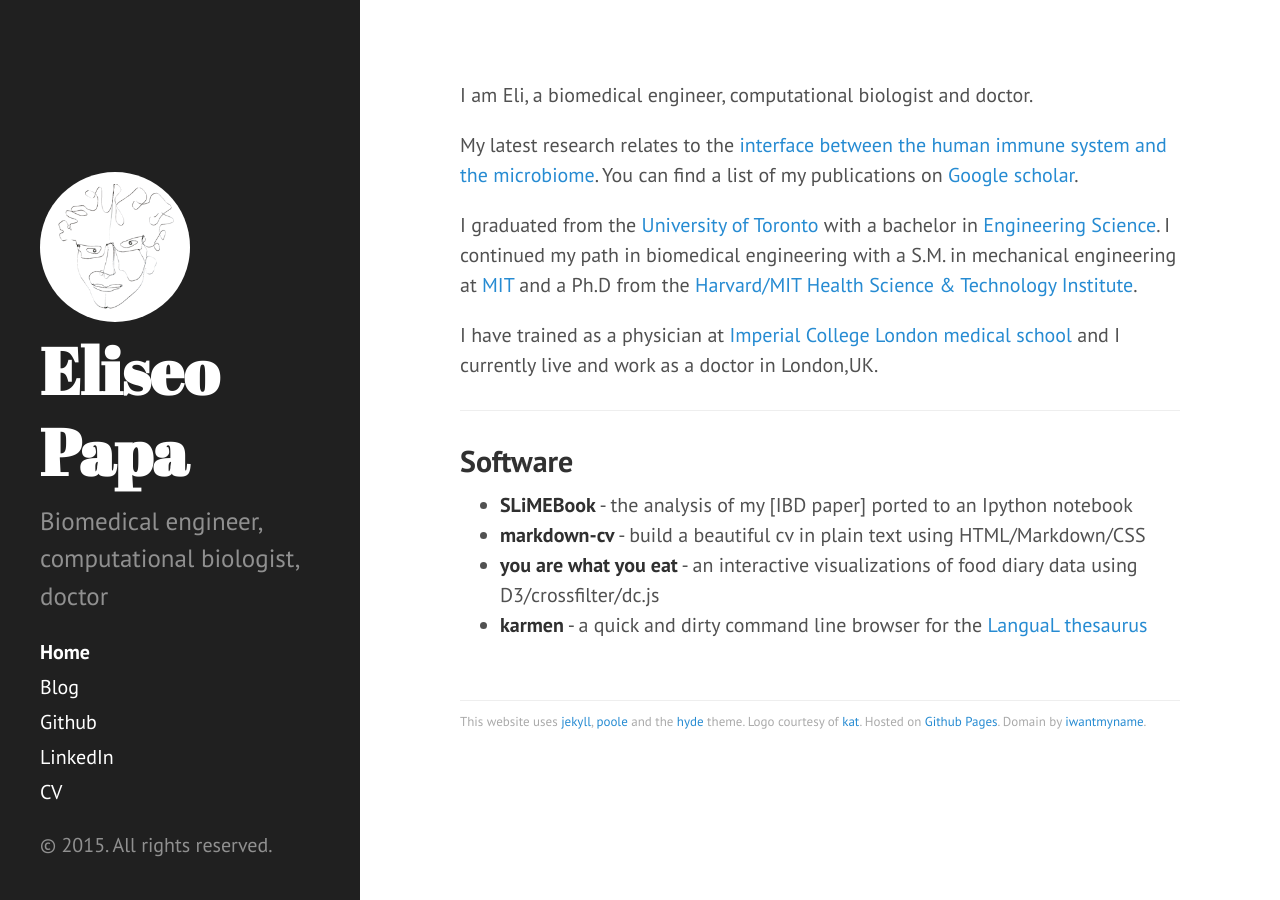
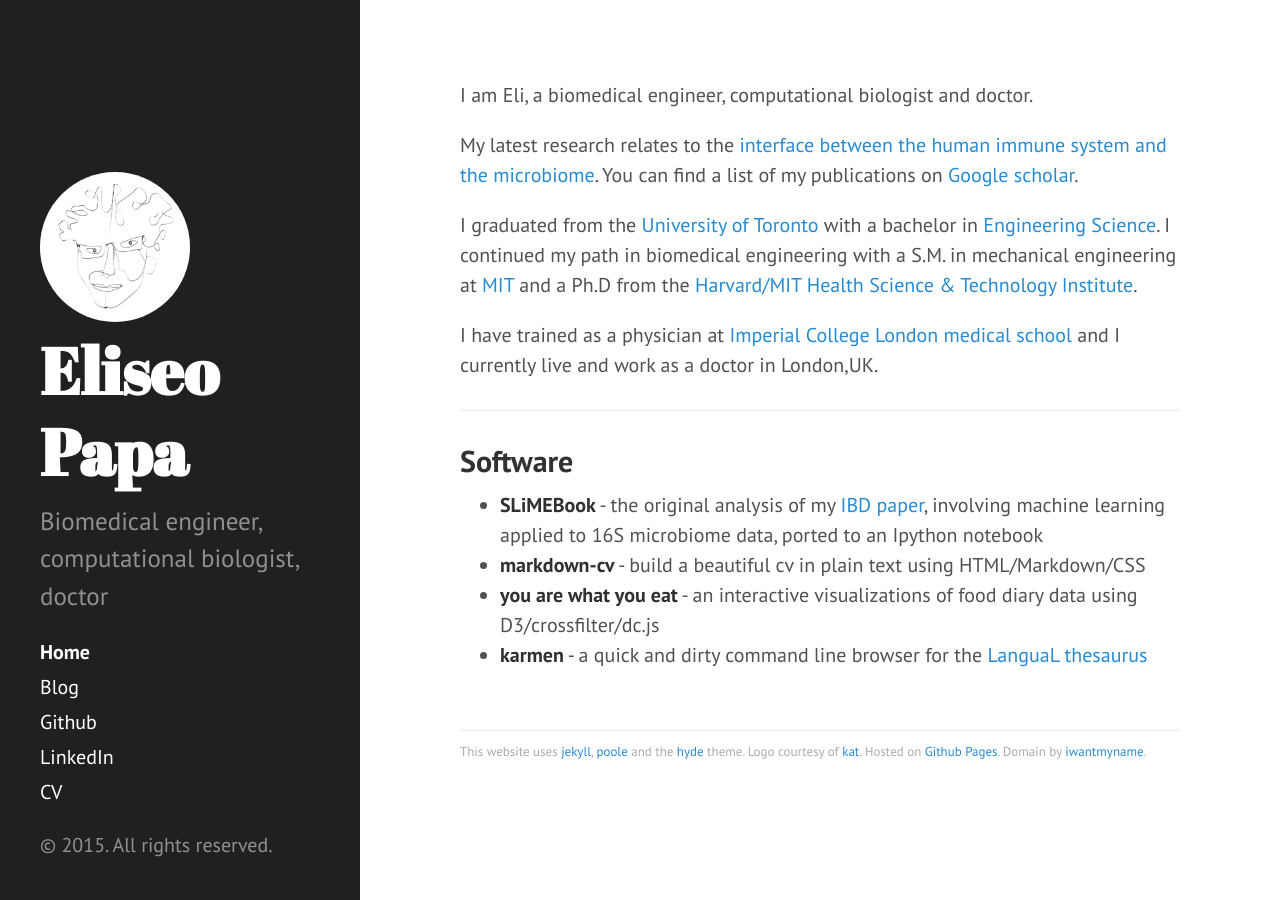
Before and after one commit to elipapa/elipapa.github.io, a Jekyll site: the page built from index.md, in a window 1280 px wide. Built offline with Jekyll 4.4.1, drawn with Linux system fonts in a browser that asks for light colours.

```diff
--- a/index.md
+++ b/index.md
@@ -15,7 +15,7 @@ I have trained as a physician at [Imperial College London medical school][] and
 
 ##Software
 
-- [**SLiMEBook**]() - the analysis of my [IBD paper] ported to an Ipython notebook
+- [**SLiMEBook**](http://nbviewer.ipython.org/github/elipapa/SLiMEbook/blob/master/SLiMEbook.ipynb) - the original analysis of my [IBD paper](http://journals.plos.org/plosone/article?id=10.1371/journal.pone.0039242), involving machine learning applied to 16S microbiome data, ported to an Ipython notebook
 - [**markdown-cv** ](https://elipapa.github.io/markdown-cv/)- build a beautiful cv in plain text using HTML/Markdown/CSS
 - [**you are what you eat**](https://elipapa.github.io/youarewhatyoueat/) - an interactive visualizations of food diary data using D3/crossfilter/dc.js
 - [**karmen**](https://github.com/elipapa/karmen) - a quick and dirty command line browser for the [LanguaL thesaurus](http://www.langual.org/langual_Thesaurus.asp)
```
